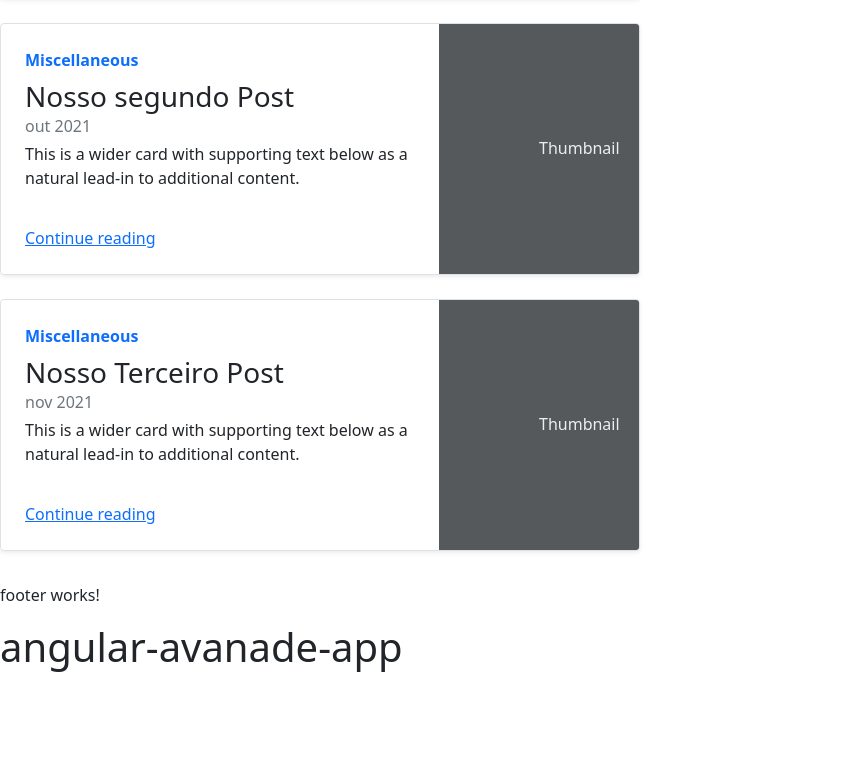
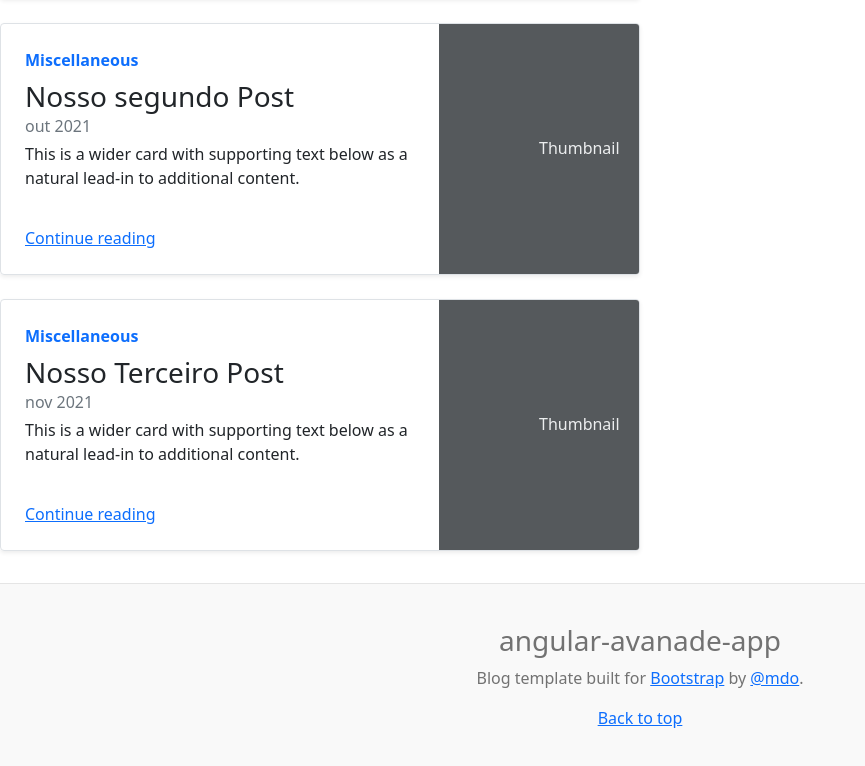
Before and after one commit to simone-art/angular-app, an Angular app: page /posts in a window 1280 px wide. Shown: the part 1428-2194 px from the top of the page, without its empty margins (0-865 px from the left). Before the commit the page ends 2107 px from the top, so only its background shows below. Built offline with nearby package versions, Linux system fonts and the light colour scheme.

Commit message:
Adicionando elementos html e css no arquivo view

```diff
--- a/src/app/core/layout/footer/footer.component.css
+++ b/src/app/core/layout/footer/footer.component.css
@@ -0,0 +1,7 @@
+.blog-footer {
+  padding: 2.5rem 0;
+  color: #727272;
+  text-align: center;
+  background-color: #f9f9f9;
+  border-top: .05rem solid #e5e5e5;
+}
--- a/src/app/core/layout/footer/footer.component.html
+++ b/src/app/core/layout/footer/footer.component.html
@@ -1,2 +1,7 @@
-<p>footer works!</p>
-<h1>{{ title }}</h1>
+<footer class="blog-footer">
+  <h3>{{title}}</h3>
+  <p>Blog template built for <a href="https://getbootstrap.com/">Bootstrap</a> by <a href="https://twitter.com/mdo">@mdo</a>.</p>
+  <p>
+    <a href="#">Back to top</a>
+  </p>
+</footer>
```
